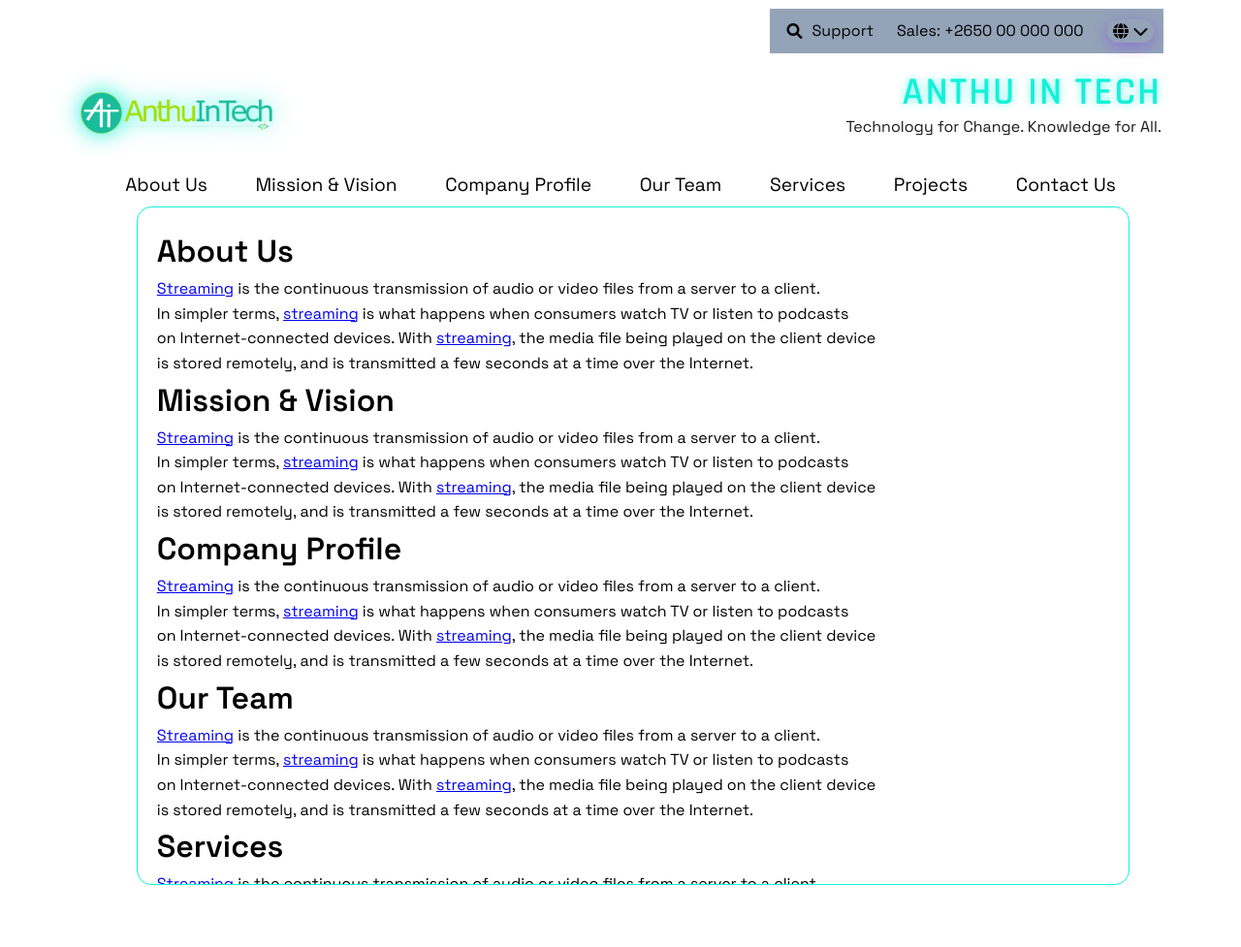
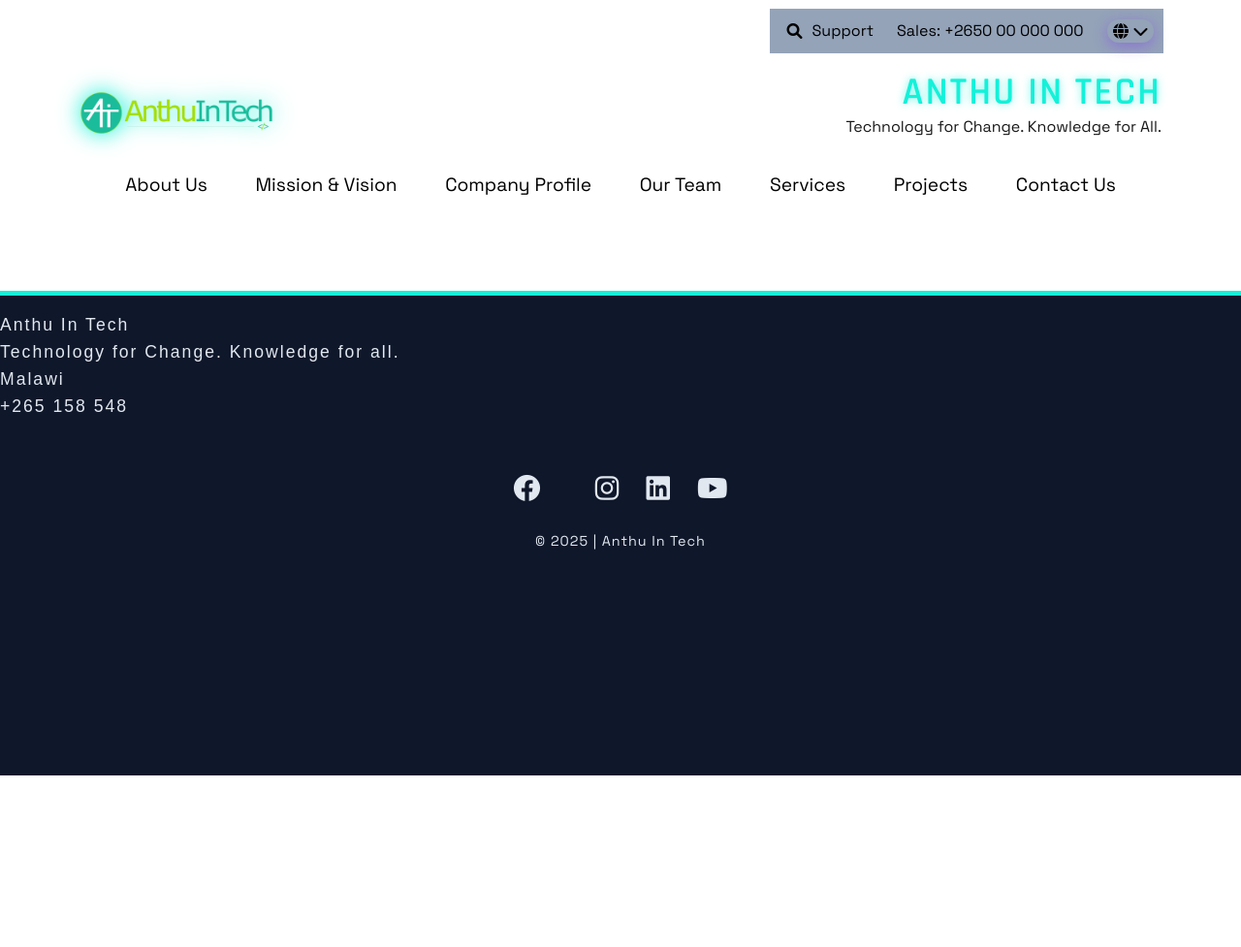
Before and after one commit to Lacsonii/AnthuInTech-website, a plain HTML site: page Index.html in a window 1280 px wide. Shown: the top 977 px of the page at 97% size. After the commit the page ends 800 px from the top, so only its background shows below. Drawn offline with Linux system fonts and the light colour scheme.

Commit message:
comment out

```diff
--- a/Index.html
+++ b/Index.html
@@ -67,7 +67,7 @@
 </section>
 
     </div>
-<container class = "links-container">
+<!-- <container class = "links-container">
     <h1 id="about">About Us</h1>
     <p>
         <a href ="#about">Streaming</a> is the continuous transmission of audio or video files from a server to a client.<br>
@@ -124,7 +124,7 @@
         on Internet-connected devices. With <a href ="#section-1">streaming</a>, the media file being played on the client device<br>
         is stored remotely, and is transmitted a few seconds at a time over the Internet.<br>
     </p>
-</container>
+</container> -->
 
 
 <footer>
```
